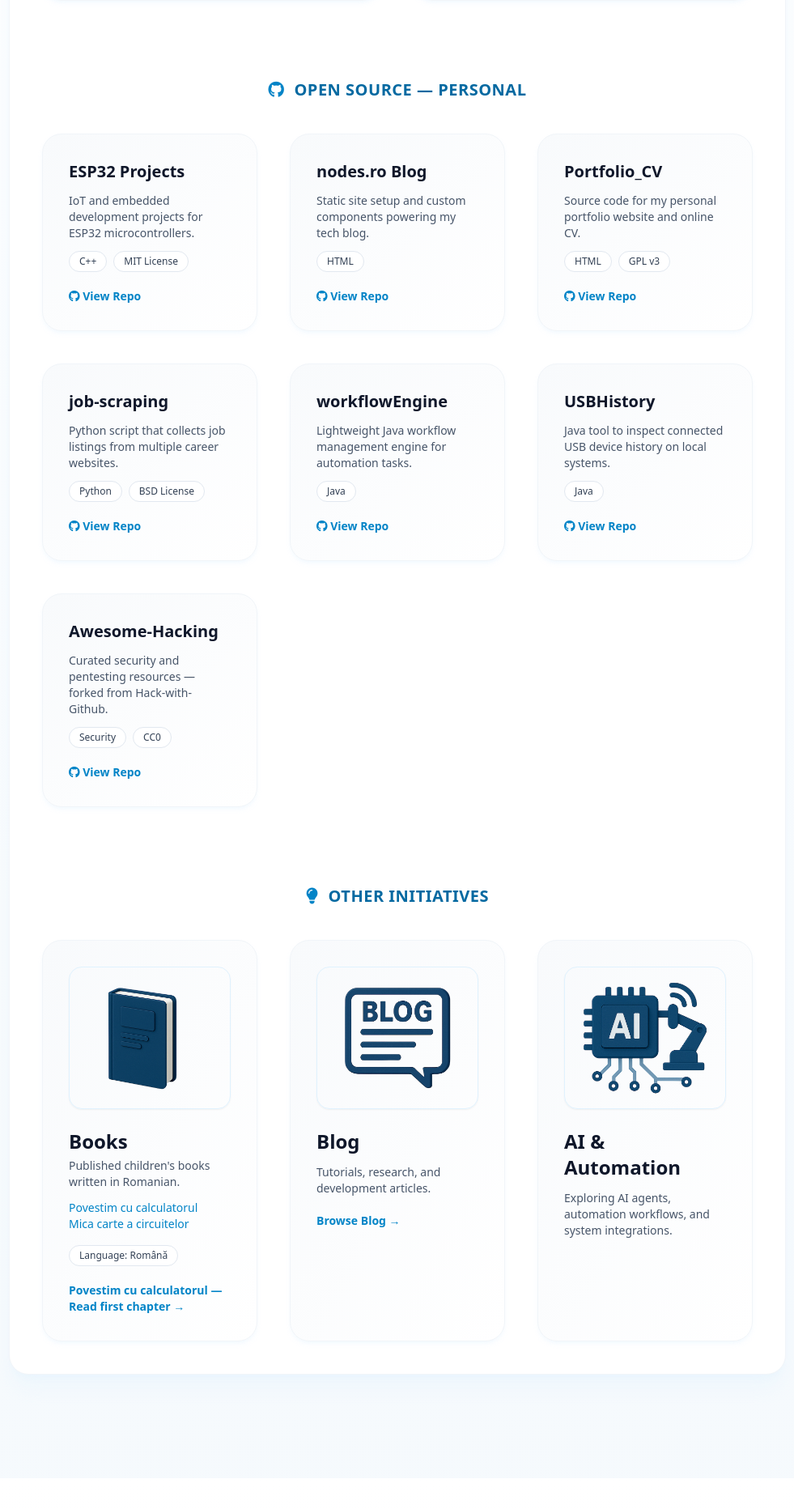
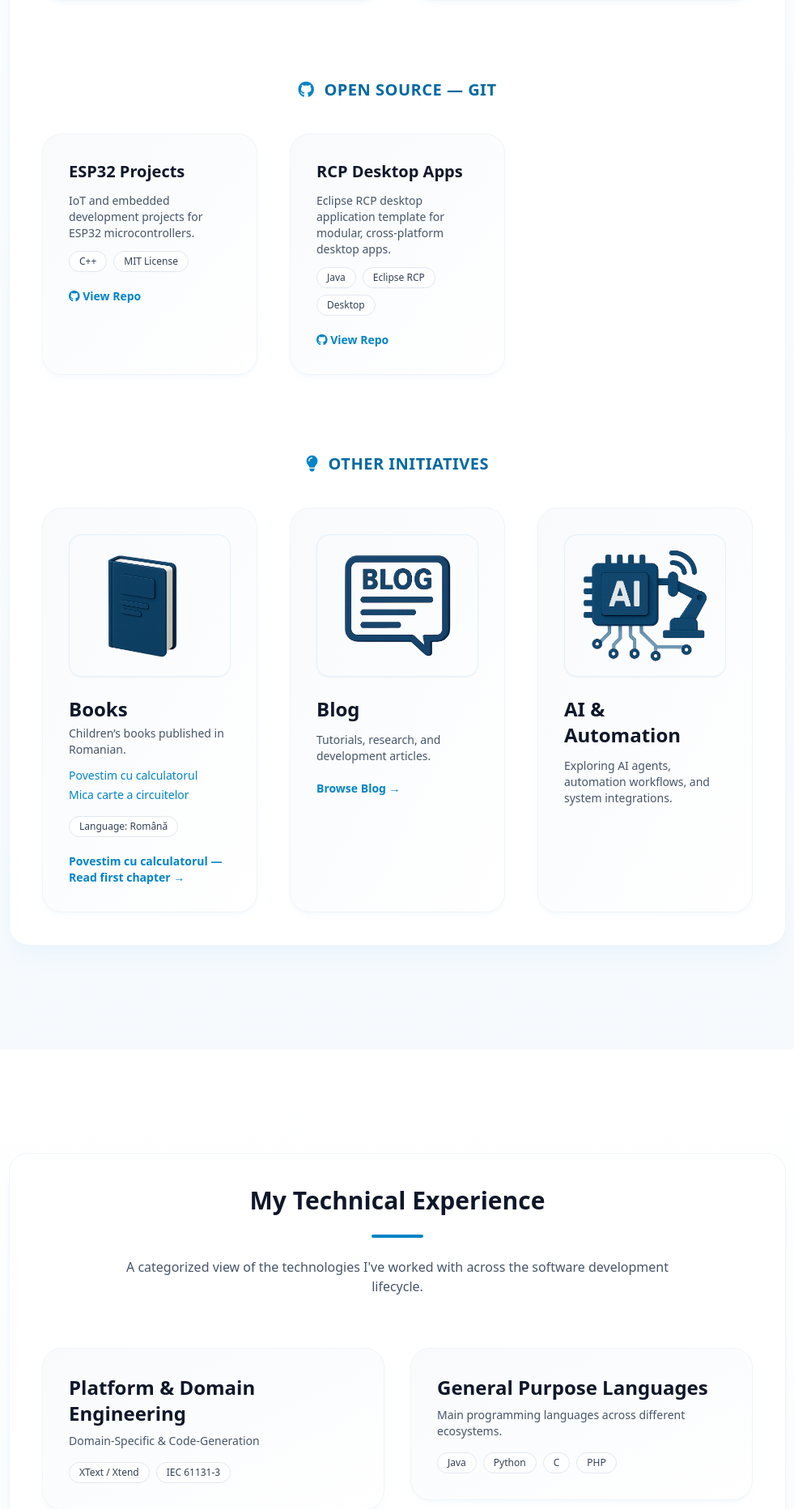
Before and after one commit to botacatalin/Portfolio_CV, a Flask app: page / in a window 1280 px wide. Shown: the part 2968-4832 px from the top of the page at 81% size, without its empty margins (149-1130 px from the left). Run offline with Flask 3, Linux system fonts and the light colour scheme; some libraries are stand-ins or nearby versions.

Commit message:
Refactor

```diff
--- a/templates/_projects.html
+++ b/templates/_projects.html
@@ -94,19 +94,15 @@
       <h3
         class="mb-10 flex items-center justify-center gap-3 text-xl font-semibold text-sky-700 uppercase tracking-wide"
       >
-        <i class="fab fa-github text-sky-600"></i> Open Source — Personal
+        <i class="fab fa-github text-sky-600"></i> Open Source — Git
       </h3>
 
       <div class="grid gap-10 lg:grid-cols-3">
         <!-- Each personal repo -->
         {% for project in [
           {'title': 'ESP32 Projects', 'desc': 'IoT and embedded development projects for ESP32 microcontrollers.', 'tags': ['C++', 'MIT License'], 'url': 'https://github.com/botacatalin/ESP32'},
-          {'title': 'nodes.ro Blog', 'desc': 'Static site setup and custom components powering my tech blog.', 'tags': ['HTML'], 'url': 'https://github.com/botacatalin/Blog'},
-          {'title': 'Portfolio_CV', 'desc': 'Source code for my personal portfolio website and online CV.', 'tags': ['HTML', 'GPL v3'], 'url': 'https://github.com/botacatalin/Portfolio_CV'},
-          {'title': 'job-scraping', 'desc': 'Python script that collects job listings from multiple career websites.', 'tags': ['Python', 'BSD License'], 'url': 'https://github.com/botacatalin/job-scraping'},
-          {'title': 'workflowEngine', 'desc': 'Lightweight Java workflow management engine for automation tasks.', 'tags': ['Java'], 'url': 'https://github.com/botacatalin/workflowEngine'},
-          {'title': 'USBHistory', 'desc': 'Java tool to inspect connected USB device history on local systems.', 'tags': ['Java'], 'url': 'https://github.com/botacatalin/USBHistory'},
-          {'title': 'Awesome-Hacking', 'desc': 'Curated security and pentesting resources — forked from Hack-with-Github.', 'tags': ['Security', 'CC0'], 'url': 'https://github.com/botacatalin/Awesome-Hacking'}
+          {'title': 'RCP Desktop Apps', 'desc': 'Eclipse RCP desktop application template for modular, cross-platform desktop apps.', 'tags': ['Java', 'Eclipse RCP', 'Desktop'], 'url': 'https://github.com/nodes-ro/nodes-rcp-desktop'},
+
                  ] %}
         <div
           class="flex flex-col rounded-3xl border border-slate-100 bg-gradient-to-br from-slate-50 to-white p-8 shadow-md shadow-sky-100/30 transition hover:-translate-y-1 hover:shadow-lg hover:shadow-sky-100/40"
@@ -140,50 +136,46 @@
 
       <div class="grid gap-10 lg:grid-cols-3">
         <!-- Books -->
-        <div
-          class="project-card flex flex-col rounded-3xl border border-slate-100 bg-gradient-to-br from-slate-50 to-white p-8 shadow-md shadow-sky-100/30 transition hover:-translate-y-1 hover:shadow-lg hover:shadow-sky-100/40"
-        >
+       <!-- Books -->
+<div class="project-card flex flex-col rounded-3xl border border-slate-100 bg-gradient-to-br from-slate-50 to-white p-8 shadow-md shadow-sky-100/30 transition hover:-translate-y-1 hover:shadow-lg hover:shadow-sky-100/40">
   <img
     alt="Books"
     src="{{ url_for('static', filename='images/books.png') }}"
     class="h-44 w-full rounded-2xl border border-sky-100 object-cover object-center shadow-sm"
   />
-          <div class="card-content mt-6 flex flex-1 flex-col">
-            <hgroup>
+  <div class="mt-6 flex flex-1 flex-col">
+    <header>
       <h3 class="text-2xl font-semibold text-slate-900">Books</h3>
-              <p class="mt-1 text-sm text-slate-600">
-                Published children's books written in Romanian.
-              </p>
-            </hgroup>
-            <p class="mt-3 text-sm text-sky-600">
-              <a
-                href="https://books2read.com/b/mgwJ2v"
-                target="_blank"
-                class="transition hover:text-sky-500"
-                >Povestim cu calculatorul</a
-              >
-            </p>
-            <p class="text-sm text-sky-600">
-              <a
-                href="https://books2read.com/u/bQwlLw"
-                target="_blank"
-                class="transition hover:text-sky-500"
-                >Mica carte a circuitelor</a
-              >
-            </p>
+      <p class="mt-1 text-sm text-slate-600">Children’s books published in Romanian.</p>
+    </header>
+
+    <ul class="mt-3 space-y-1 text-sm text-sky-600">
+      <li>
+        <a href="https://books2read.com/b/mgwJ2v" target="_blank" class="transition hover:text-sky-500">
+          Povestim cu calculatorul
+        </a>
+      </li>
+      <li>
+        <a href="https://books2read.com/u/bQwlLw" target="_blank" class="transition hover:text-sky-500">
+          Mica carte a circuitelor
+        </a>
+      </li>
+    </ul>
+
     <div class="mt-4 flex flex-wrap gap-2 text-xs font-medium text-slate-700">
-              <span class="rounded-full border border-slate-200 bg-white px-3 py-1">
-                Language: Română
-              </span>
+      <span class="rounded-full border border-slate-200 bg-white px-3 py-1">Language: Română</span>
     </div>
+
     <a
       href="https://botacatalin.github.io/Blog/povestim-cu-calculatorul.html"
       target="_blank"
       class="mt-5 text-sm font-semibold text-sky-600 hover:text-sky-500"
-              >Povestim cu calculatorul — Read first chapter →</a
     >
+      Povestim cu calculatorul — Read first chapter →
+    </a>
   </div>
 </div>
+
 
         <!-- Blog -->
         <div
```
Lines whose indentation alone changed are shown as unchanged.
